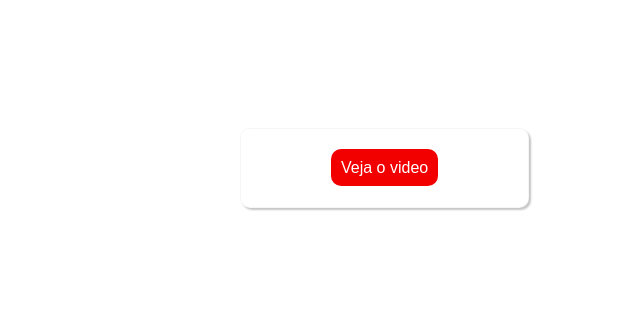
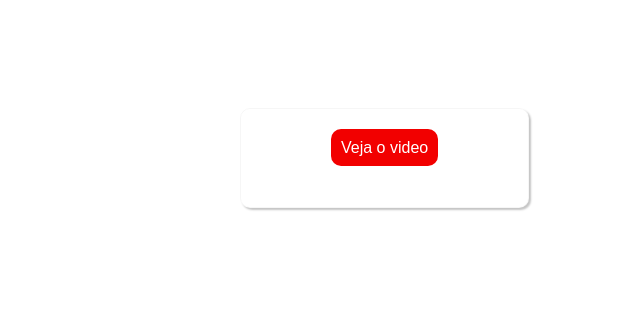
Before and after one commit to thercistenesPereira/get-to-know-the-stomatopoda, a website: page index.html in a window 1280 px wide. Shown: the part 283-601 px from the top of the page, 660-1280 px from the left. Drawn offline with Linux system fonts and the light colour scheme.

Commit message:
finaliza css

```diff
--- a/style.css
+++ b/style.css
@@ -57,14 +57,14 @@ td {
     padding: 8px;
 }
 aside {
-    display: inline;
+    display: inline-block;
     border: 1px solid rgba(0, 0, 0, 0.034);
     box-shadow: 2px 2px 2px rgba(0, 0, 0, 0.233);
     position: absolute;
     left: 900px;
     bottom: 309px;
     padding-top: 30px;
-    padding-bottom: 30px;
+    padding-bottom: 50px;
     padding-left: 90px;
     padding-right: 90px;
     text-align: center;
```
